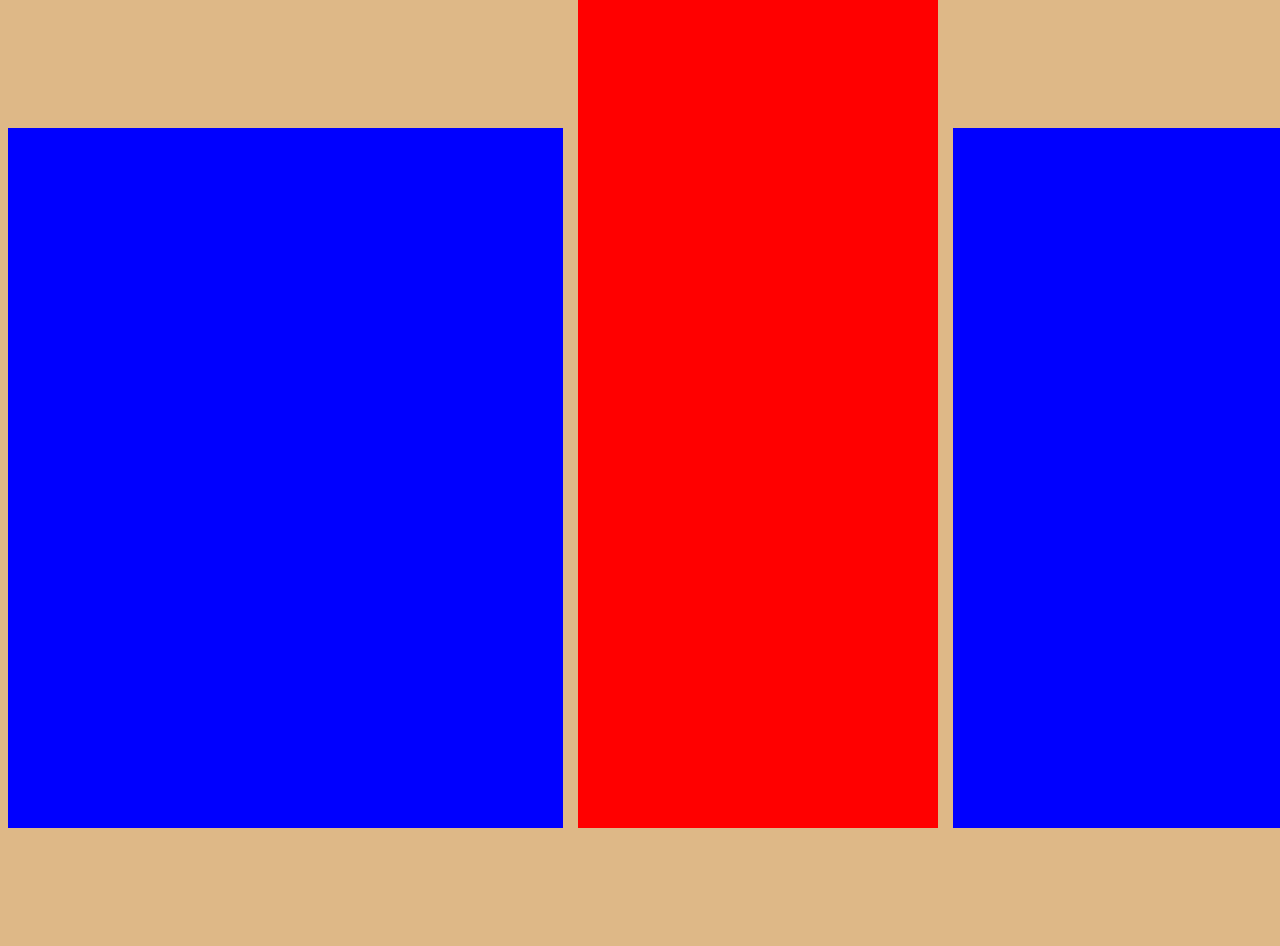
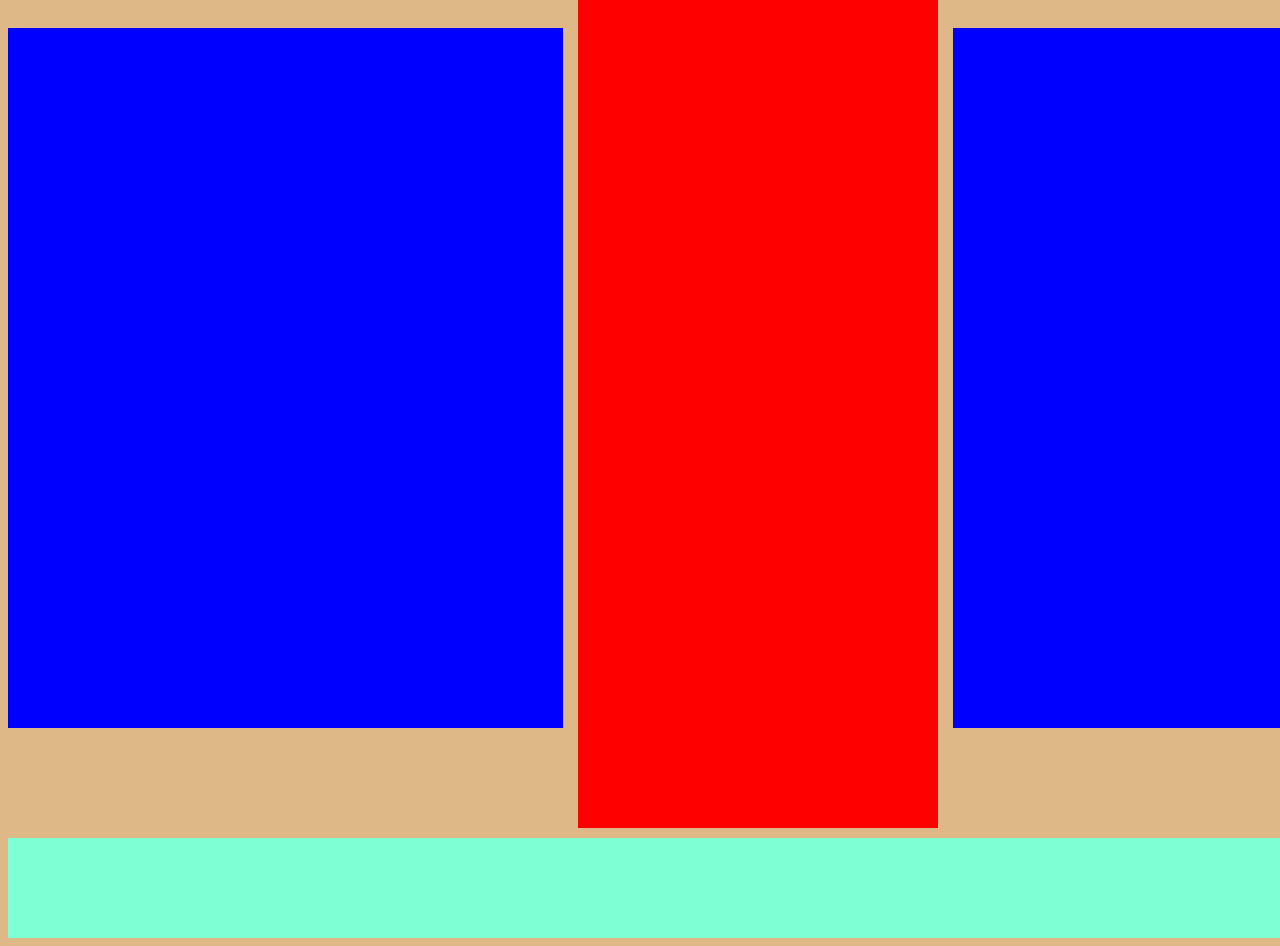
Before and after one commit to SamsaraKid/Exam1site, a plain HTML site: page index.html in a window 1280 px wide. Shown: the part 160-1106 px from the top of the page. Before the commit the page ends 1002 px from the top, so only its background shows below. Drawn offline with Linux system fonts and the light colour scheme.

Commit message:
display: flex

```diff
--- a/css/main.css
+++ b/css/main.css
@@ -25,7 +25,7 @@ a{
 section{
     width: 1500px;
     margin: 10px auto;
-
+    display: flex;
     letter-spacing: -1em;
 }
 
@@ -34,6 +34,7 @@ section{
     height: 700px;
     background-color: blue;
     display: inline-block;
+    margin: auto;
 }
 
 .textcenter{
@@ -41,6 +42,7 @@ section{
     height: 900px;
     background-color: red;
     display: inline-block;
+    margin: auto;
     margin-left: 1%;
     margin-right: 1%;
 }
@@ -50,7 +52,7 @@ section{
     height: 700px;
     background-color: blue;
     display: inline-block;
-    margin: 0;
+    margin: auto;
 }
 
 img{
@@ -62,3 +64,10 @@ img{
     width: min-content;
         margin: auto;
 }
+
+footer{
+    width: 1500px;
+    height: 100px;
+    background-color: aquamarine;
+    margin: auto;
+}
```
